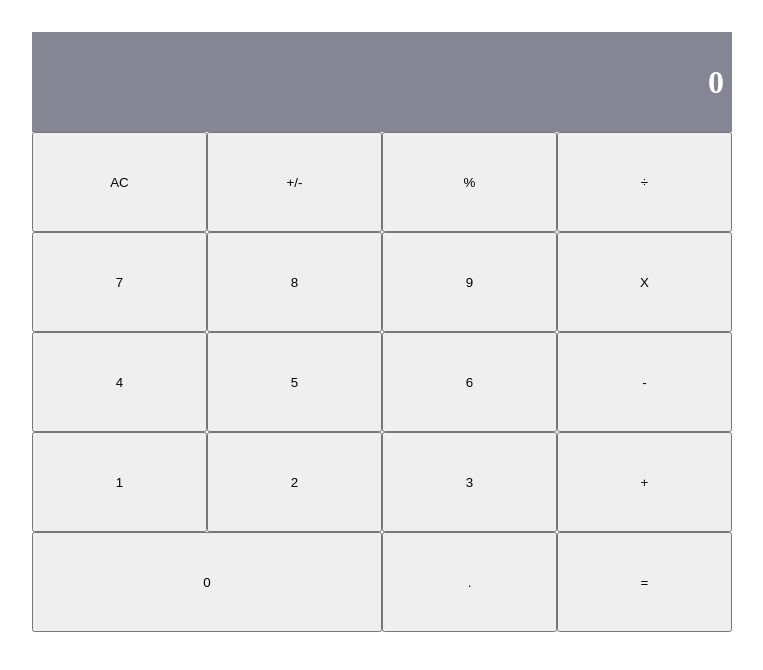
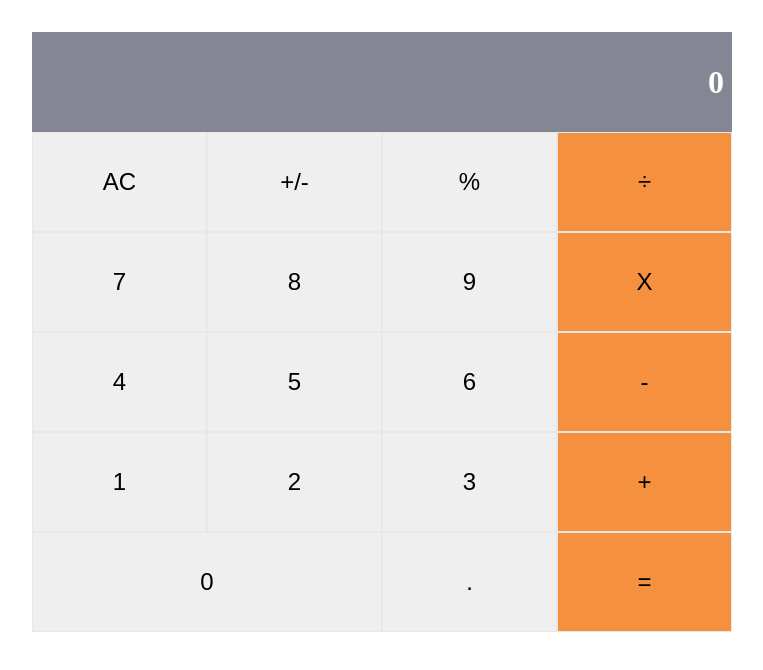
Before and after one commit to kenderb/calculator-react-app, a React (Create React App) app: page /calculator in a window 1280 px wide. Shown: the top 670 px of the page, without its empty margins (258-1021 px from the left). Built offline with nearby package versions, Linux system fonts and the light colour scheme.

Commit message:
Finish the calculator styling

```diff
--- a/src/components/Button.js
+++ b/src/components/Button.js
@@ -1,21 +1,23 @@
 import React from 'react';
 import PropTypes from 'prop-types';
-import { StyledButton, ZeroStyledButton } from './styles';
+import { StyledButton } from './styles';
 
-const Button = ({ buttonName, onClickBtn }) => {
-  if (buttonName !== '0') {
-    return (
-      <StyledButton type="button" onClick={() => onClickBtn(buttonName)}>
-        {buttonName}
-      </StyledButton>
-    );
-  }
-  return (
-    <ZeroStyledButton type="button" onClick={() => onClickBtn(buttonName)}>
-      {buttonName}
-    </ZeroStyledButton>
-  );
-};
+const Button = ({ buttonName, onClickBtn }) => (
+  <StyledButton
+    type="button"
+    onClick={() => onClickBtn(buttonName)}
+    color={
+          buttonName === 'X'
+          || buttonName === '='
+          || buttonName === '-'
+          || buttonName === '+'
+          || buttonName === '÷'
+      }
+    wide={buttonName === '0'}
+  >
+    {buttonName}
+  </StyledButton>
+);
 Button.propTypes = {
   buttonName: PropTypes.string.isRequired,
   onClickBtn: PropTypes.func.isRequired,
--- a/src/components/styles.js
+++ b/src/components/styles.js
@@ -28,14 +28,13 @@ const PanelContainer = styled.div`
 `;
 
 const StyledButton = styled.button`
+  font-size:1.5rem;
   height: 100%;
-  width: 25%;
-`;
-
-const ZeroStyledButton = styled(StyledButton)`
-  width: 50%;
+  width: ${props => (props.wide ? '50%' : '25%')};
+  border: #e8e8e8 0.1px solid;
+  background: ${props => (props.color ? '#f5913e' : '#gray')};
 `;
 
 export {
-  DisplayContainer, CalculatorContainer, PanelContainer, StyledButton, ZeroStyledButton,
+  DisplayContainer, CalculatorContainer, PanelContainer, StyledButton,
 };
```
